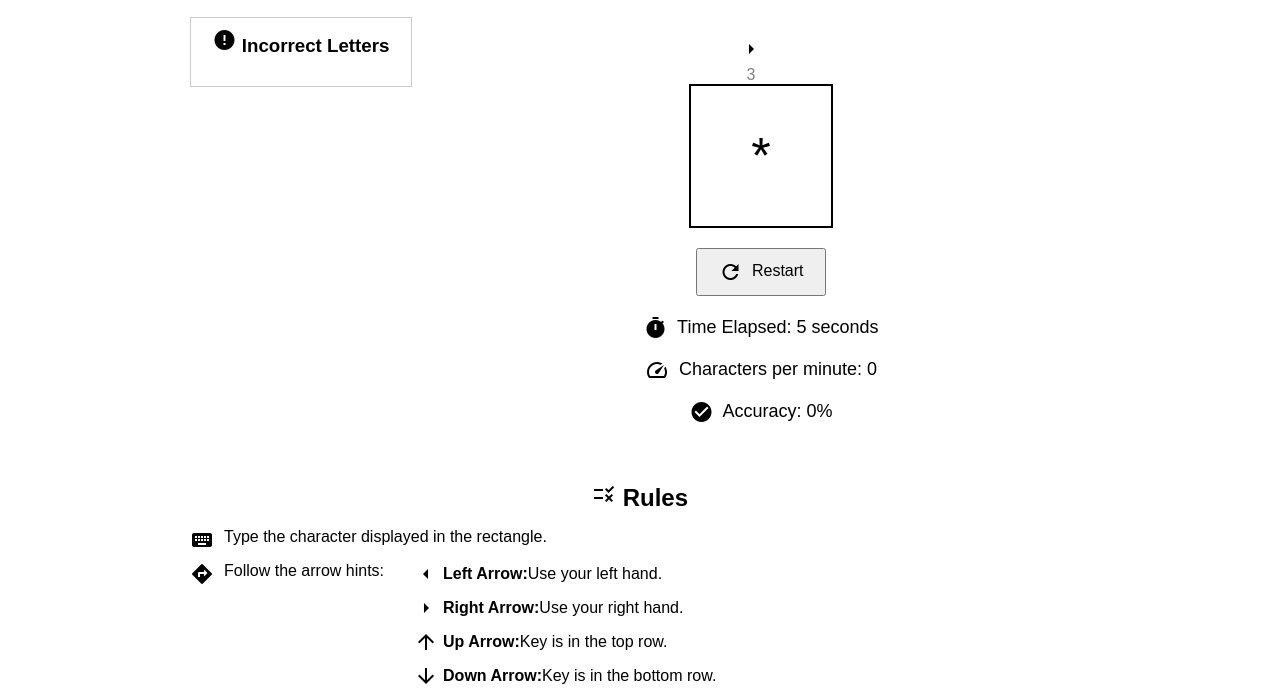
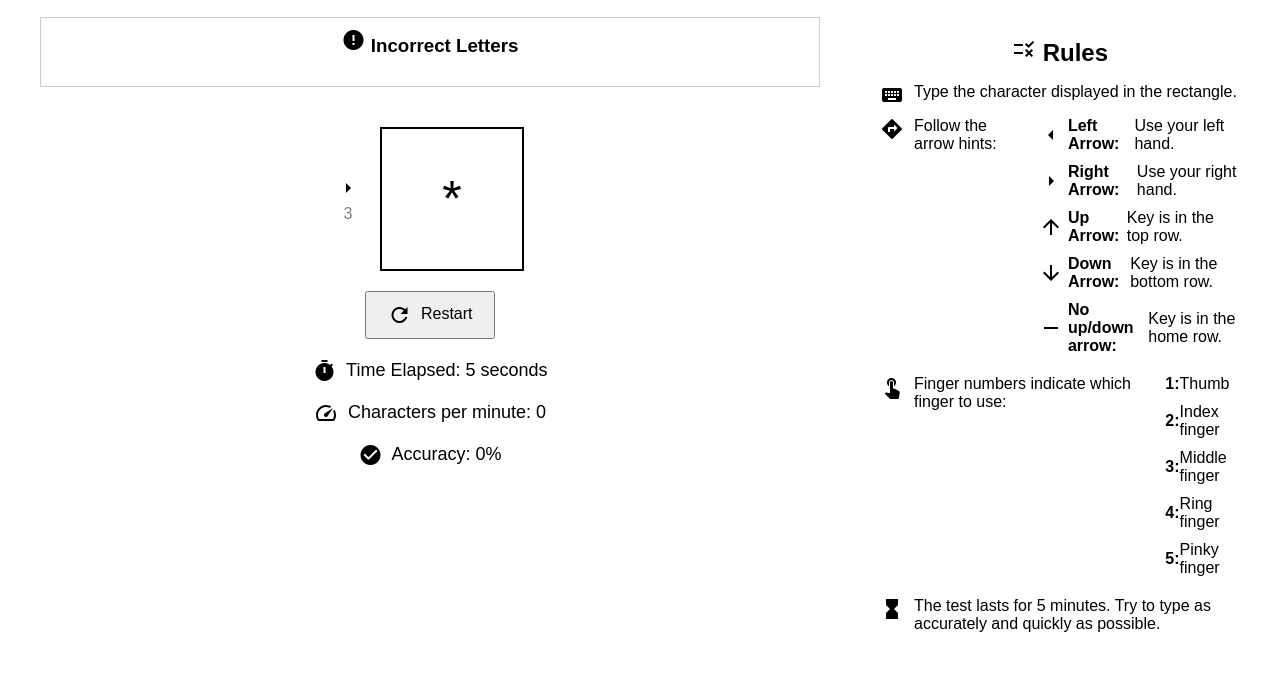
Before and after one commit to QuantQi/Improve-your-Typing-speed, a plain HTML site: page index.html in a window 1280 px wide. Shown: the part 81-776 px from the top of the page. Drawn offline with Linux system fonts and the light colour scheme.

Commit message:
updated again

```diff
--- a/index.html
+++ b/index.html
@@ -11,6 +11,8 @@
 <body>
     <h1>Typing Speed Test</h1>
     <div id="mainContainer">
+        <!-- Left Portion: Typing Test -->
+        <div id="leftPortion">
             <!-- Incorrect Letters Pane -->
             <div id="incorrectPane">
                 <h3><i class="material-icons">error</i> Incorrect Letters</h3>
@@ -42,8 +44,6 @@
                     <p><i class="material-icons">speed</i> Characters per minute: <span id="cpm">0</span></p>
                     <p><i class="material-icons">check_circle</i> Accuracy: <span id="accuracy">0</span>%</p>
                 </div>
-        </div>
-    </div>
 
                 <div id="finalResults" class="hidden">
                     <h2><i class="material-icons">assessment</i> Final Results</h2>
@@ -51,7 +51,11 @@
                     <p><i class="material-icons">speed</i> Characters per minute: <span id="finalCpm">0</span></p>
                     <p><i class="material-icons">check_circle</i> Accuracy: <span id="finalAccuracy">0</span>%</p>
                 </div>
+            </div>
+        </div>
 
+        <!-- Right Portion: Rules -->
+        <div id="rightPortion">
             <!-- Rules and Finger Conventions -->
             <section id="rules">
                 <h2><i class="material-icons">rule</i> Rules</h2>
@@ -78,6 +82,8 @@
                     <li><i class="material-icons">hourglass_full</i> The test lasts for 5 minutes. Try to type as accurately and quickly as possible.</li>
                 </ul>
             </section>
+        </div>
+    </div>
 
     <!-- Include the external JavaScript files -->
     <script src="config.js"></script>
--- a/style.css
+++ b/style.css
@@ -1,7 +1,7 @@
 body {
     font-family: Arial, sans-serif;
     padding: 20px;
-    max-width: 900px;
+    max-width: 1200px;
     margin: auto;
 }
 
@@ -13,15 +13,21 @@ h1 {
 #mainContainer {
     display: flex;
     flex-direction: row;
-    justify-content: center;
+    justify-content: space-between;
     align-items: flex-start;
 }
 
+/* Left Portion Styles */
+#leftPortion {
+    width: 65%;
+    display: flex;
+    flex-direction: column;
+}
+
 #incorrectPane {
-    width: 200px;
-    margin-right: 20px;
     border: 1px solid #ccc;
     padding: 10px;
+    margin-bottom: 20px;
 }
 
 #incorrectPane h3 {
@@ -36,7 +42,6 @@ h1 {
 }
 
 #typingArea {
-    flex: 1;
     text-align: center;
 }
 
@@ -50,7 +55,7 @@ h1 {
 
 .arrow-container {
     display: flex;
-    flex-direction: column;
+    flex-direction: row;
     align-items: center;
 }
 
@@ -113,9 +118,14 @@ h1 {
     margin-right: 5px;
 }
 
+/* Right Portion Styles */
+#rightPortion {
+    width: 30%;
+    margin-left: 20px;
+}
+
 #rules {
     text-align: left;
-    margin-top: 40px;
 }
 
 #rules h2 {
```
Lines whose indentation alone changed are shown as unchanged.
